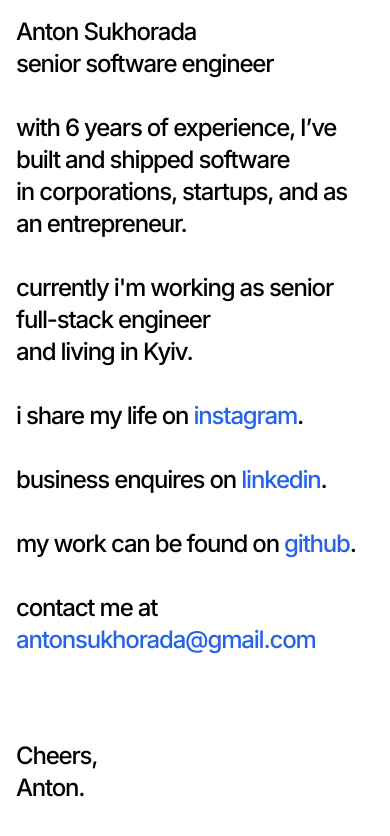
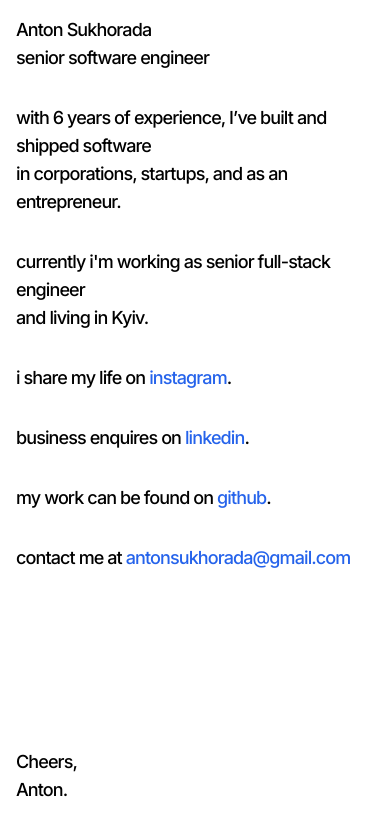
Before and after one commit to AntonSukhoradaDA/portfolio-card, a Next.js app: page / in a window 390 px wide. Shown: the top 836 px of the page. Built offline with nearby package versions, Linux system fonts and the light colour scheme.

Commit message:
[PC-3]: change font-size

```diff
--- a/src/app/page.tsx
+++ b/src/app/page.tsx
@@ -3,7 +3,7 @@
 export default function Home() {
     return (
         <div
-            className="bg-white h-screen overflow-hidden flex flex-col w-full tracking-tighter text-black text-2xl lg:pt-12 lg:pl-20 p-4 gap-8">
+            className="bg-white h-screen overflow-hidden flex flex-col w-full tracking-tighter text-black lg:text-2xl text-lg lg:pt-12 lg:pl-20 p-4 gap-8">
             <div className="flex items-start justify-center w-full flex-col">
                 <h1>Anton Sukhorada</h1>
                 <h2>senior software engineer</h2>
```
